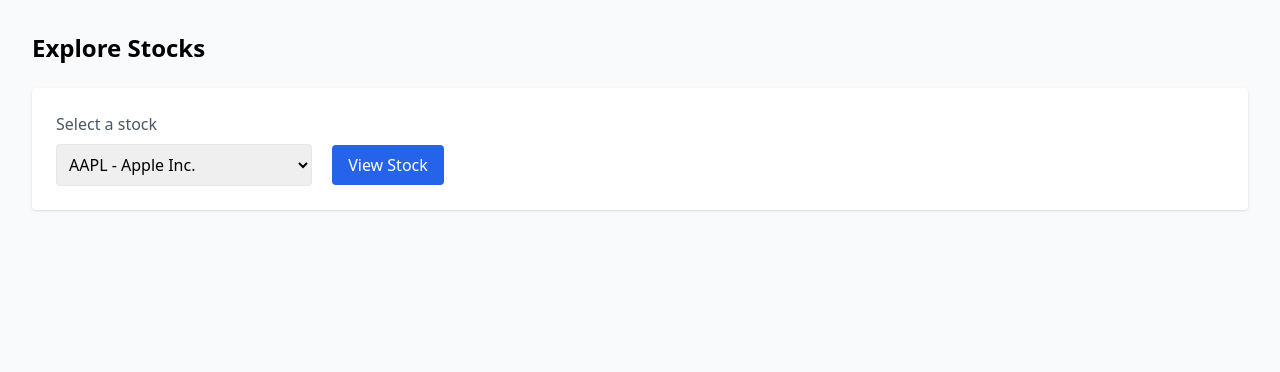
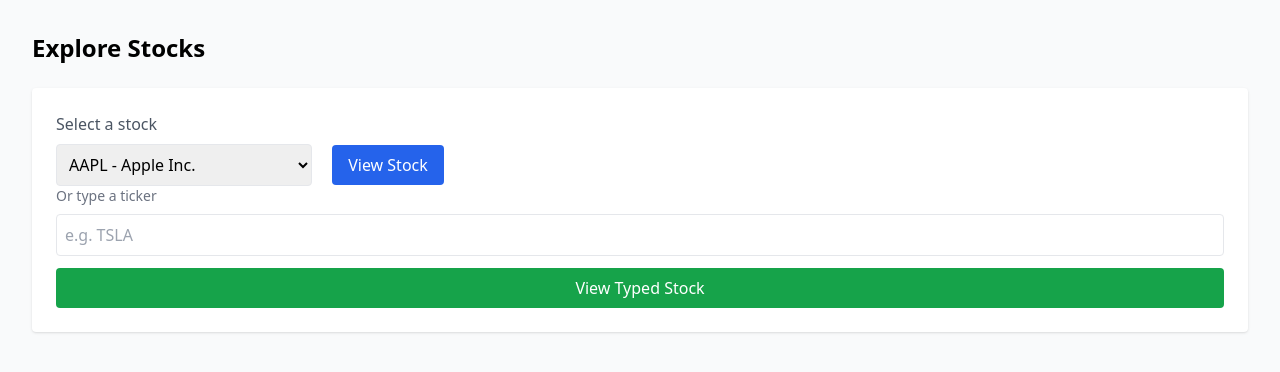
Before and after one commit to Bobbers1/HalfGone_robertc295_zixiq_kalimulk_codyc2789, a Flask app: page /explore in a window 1280 px wide. Shown: the part 60-432 px from the top of the page. Run offline with Flask 3, Linux system fonts and the light colour scheme; a user stored in the database is signed in; some libraries are stand-ins or nearby versions.

Commit message:
added new function to explore to see chart data on specific stocks

```diff
--- a/app/__init__.py
+++ b/app/__init__.py
@@ -160,5 +160,4 @@ def stock():
 # Run App
 # -----------------------------
 if __name__ == "__main__":
-    app.run(debug=True)
-    app.run(host='0.0.0.0', port=5000)
+    app.run(debug=False, host='0.0.0.0', port=5000)
--- a/app/templates/dashboard.html
+++ b/app/templates/dashboard.html
@@ -9,8 +9,10 @@
 <html>
 <head>
     <title>Dashboard - FAANG+ Stock Explorer</title>
-    <script src="https://cdn.tailwindcss.com"></script>
-    <script src="https://cdn.jsdelivr.net/npm/chart.js"></script>
+    <!-- <script src="https://cdn.tailwindcss.com"></script>
+    <script src="https://cdn.jsdelivr.net/npm/chart.js"></script> -->
+    <link href="https://cdn.jsdelivr.net/npm/tailwindcss@2.2.19/dist/tailwind.min.css" rel="stylesheet">
+    <script src="https://cdnjs.cloudflare.com/ajax/libs/Chart.js/4.4.1/chart.umd.min.js"></script>
 </head>
 <body class="bg-gray-50">
     <nav class="bg-blue-600 text-white p-4 flex justify-between">
--- a/app/templates/explore.html
+++ b/app/templates/explore.html
@@ -36,7 +36,35 @@
                 class="ml-4 bg-blue-600 text-white px-4 py-2 rounded">
                 View Stock
             </button>
+
+            <div class="flex-1">
+                <p class="text-sm text-gray-500 mb-2">Or type a ticker</p>
+
+                <input
+                    id="tickerInput"
+                    type="text"
+                    placeholder="e.g. TSLA"
+                    class="border p-2 rounded w-full"
+                >
+
+                <button
+                    onclick="goToStock()"
+                    class="mt-3 bg-green-600 text-white px-4 py-2 rounded w-full"
+                >
+                View Typed Stock
+                </button>
+            </div>
         </div>
     </div>
+
+    <script>
+        function goToStock() {
+        const ticker = document.getElementById('tickerInput').value.trim();
+
+        if (!ticker) return;
+
+        window.location.href = '/stock?ticker=' + ticker;
+    }
+    </script>
 </body>
 </html>
```
Also changed, not shown: database.db (added), 1 other file.
